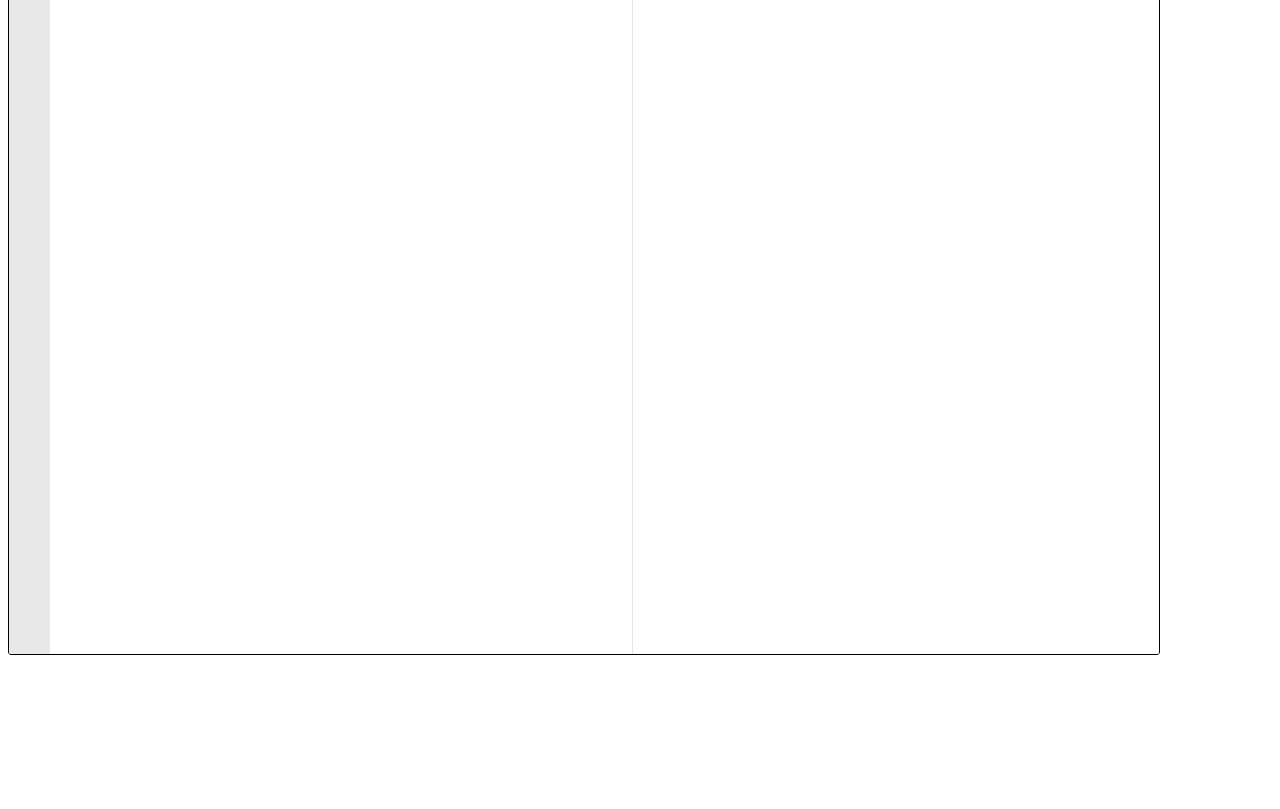
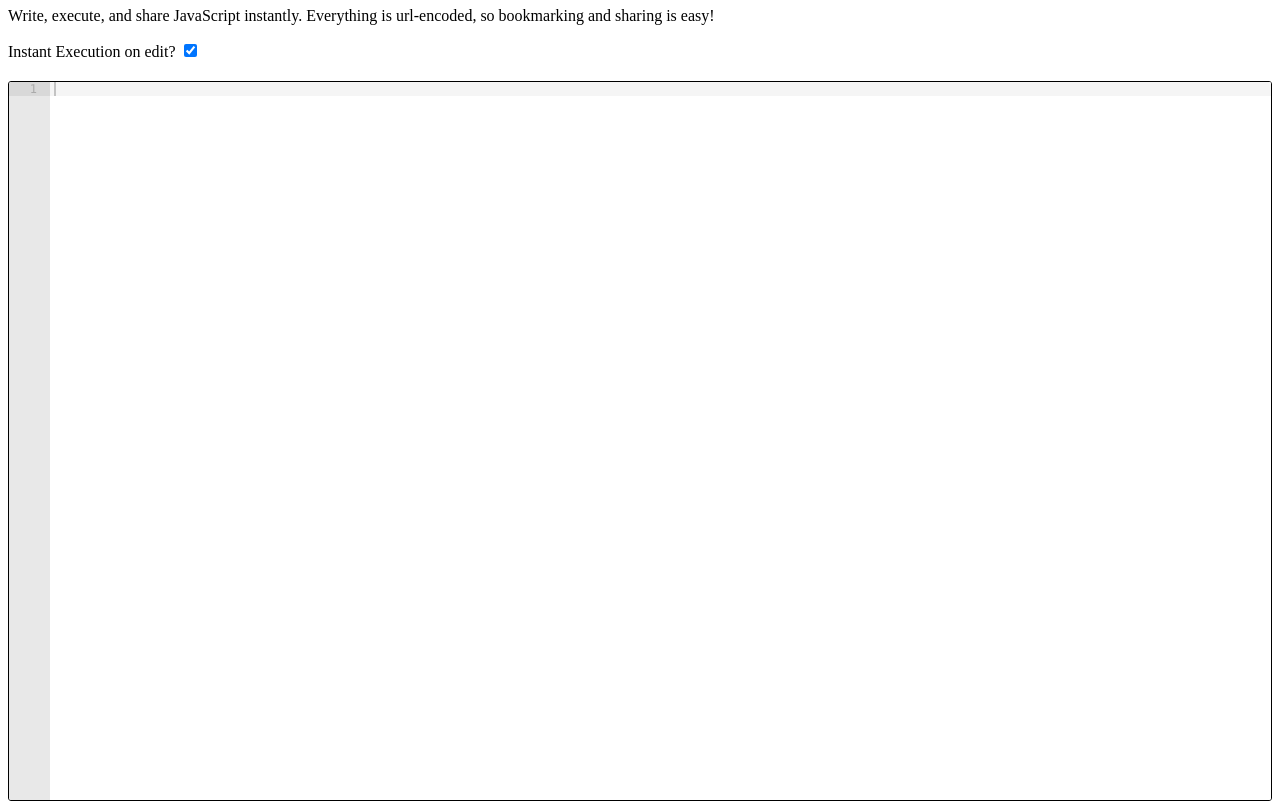
Before and after one commit to dawsbot/script-kitty, a website: page index.html in a window 1280 px wide. Shown: the part 73-882 px from the top of the page. Before the commit the page ends 800 px from the top, so only its background shows below. Drawn offline with Linux system fonts and the light colour scheme.

Commit message:
check-box

```diff
--- a/index.html
+++ b/index.html
@@ -7,7 +7,7 @@
   <style type="text/css" media="screen">
     #wrapper {
       position: relative;
-      width: 90vw;
+      margin-top: 20px;
       height: 90vh;
     }
     #editor {
@@ -22,6 +22,13 @@
   </style>
 </head>
 <body>
+
+  <h1>Script Kitty</h1>
+  <p>Write, execute, and share JavaScript instantly. Everything is url-encoded, so bookmarking and sharing is easy!</p>
+
+  Instant Execution on edit?
+  <input id="instant-evaluation" type="checkbox" checked/>
+
   <div id="wrapper">
     <div id="editor"></div>
   </div>
@@ -31,24 +38,30 @@
   <script src="/ace/theme-github.js" type="text/javascript" charset="utf-8"></script>
   <script>
     var editor = ace.edit("editor");
+    var evalBox = document.getElementById('instant-evaluation');
+    var myTextarea = document.getElementById('editor');
+
+    // fill textarea from hash on page load
+    function removeHash(fullHash) {
+      return fullHash.replace(/^\#/, '');
+    }
+
     editor.setTheme("ace/theme/github");
     editor.getSession().setMode("ace/mode/javascript");
+    editor.setShowPrintMargin(false);
     editor.resize();
-
-    var myTextarea = document.getElementById('editor');
-    // fill textarea from hash on page load
-    function removeHash(hash) {
-      return hash.replace(/^\#/, '');
-    }
     var hash = removeHash(window.location.hash);
 
+    // set text editor content
     editor.setValue(hash);
 
-    // hash input
+    // hash input to url
     editor.on('input', function(e) {
       var val = editor.getValue();
       window.location.hash = val;
-      eval(val);
+      if (evalBox.checked) {
+        eval(val);
+      }
     });
   </script>
 </body>
```
